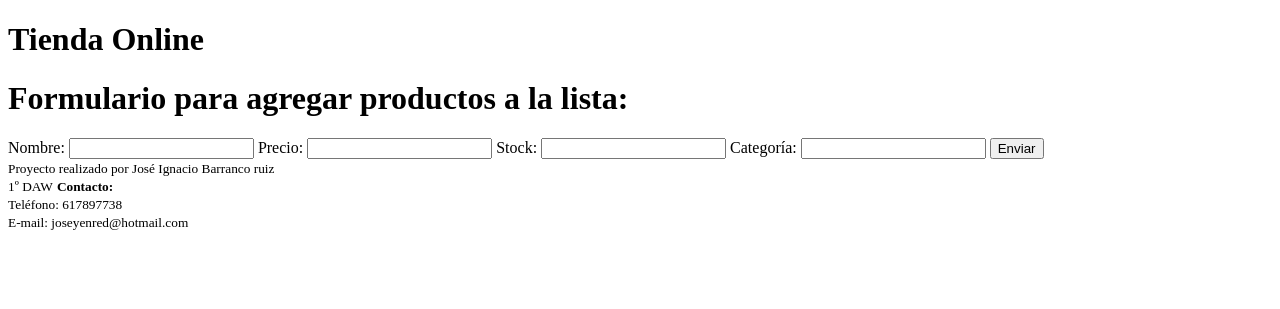
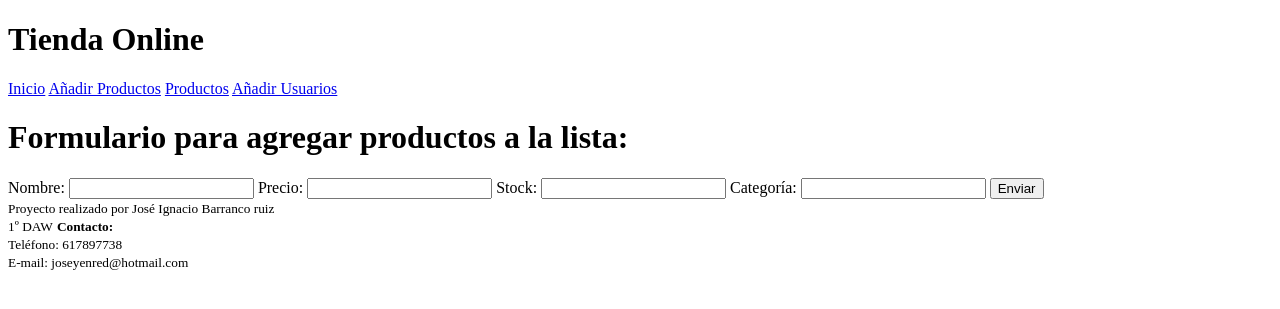
Before and after one commit to joseybarranco/gestion_tienda_v3, a Flask app: a page that uses templates/base.html in a window 1280 px wide. Shown: the top 309 px of the page. Run offline with Flask 3, Linux system fonts and the light colour scheme.

Commit message:
almacenando usuarios en base de datos

```diff
--- a/app.py
+++ b/app.py
@@ -1,20 +1,48 @@
 from datetime import date
 from pymongo import MongoClient
 from flask import Flask, render_template, request
+from models.usuario import Usuario
 
 app = Flask(__name__)
 
-
-
 cliente = MongoClient('mongodb+srv://jbarrui587:6KWZHOFEh4LQdT1i@tutorial.vqartjr.mongodb.net/')
-
 
 app.db = cliente.gestion_tienda
 
+productos = [producto for producto in app.db.productos.find({})]
+clientes = [ usuario for usuario in app.db.usuarios.find({})]
 
+pedidos = [
+    {'cliente': 'Fran', 'total': 36.48, 'fecha': '24-10-2024'},
+    {'cliente': 'Fran', 'total': 58.99, 'fecha': '10-1-2025'},
+    {'cliente': 'Fran', 'total': 45.98, 'fecha': '5-3-2025'},
+    {'cliente': 'José', 'total': 125.50, 'fecha': '20-2-2025'},
+    {'cliente': 'Ana', 'total': 63.95, 'fecha': '13-5-2024'},
+    {'cliente': 'Ana', 'total': 77.99, 'fecha': '8-9-2024'},
+    {'cliente': 'Ana', 'total': 53.98, 'fecha': '16-12-2024'},
+    {'cliente': 'Ana', 'total': 63.95, 'fecha': '5-2-2025'},
+    {'cliente': 'Ana', 'total': 39.90, 'fecha': '22-5-2025'},
+    {'cliente': 'Juan', 'total': 45.49, 'fecha': '1-4-2025'}
+]
+total_stock = 0
+for producto in productos:
+    total_stock += producto['stock']
 
-productos = [producto for producto in app.db.productos.find({})]
+total_activos = 0
+for cliente in clientes:
+    if cliente['activo']:
+        total_activos += 1
 
+cliente_max = ''
+pedido_max = 0
+for cliente in clientes:
+    if cliente['pedidos'] > pedido_max:
+        pedido_max = cliente['pedidos']
+        cliente_max = cliente['nombre']
+
+ingreso_total = 0
+for pedido in pedidos:
+    ingreso_total += pedido['total']
 
 @app.route('/')
 def index():
@@ -23,51 +51,14 @@ def index():
 
 @app.route('/dashboard')
 def dashboard():
+
     # Información en forma de variables para pasar a la plantilla html.
 
     nombre_admin = "Francisco"
     tienda = "TecnoMarket"
     fecha = date.today()
 
-
-    clientes = [
-        {'nombre': 'Fran', 'email': 'fran@gmail.com', 'activo': True, 'pedidos': 3},
-        {'nombre': 'José', 'email': 'jose@gmail.com', 'activo': False, 'pedidos': 1},
-        {'nombre': 'Ana', 'email': 'ana@gmail.com', 'activo': True, 'pedidos': 5},
-        {'nombre': 'Juan', 'email': 'juan@gmail.com', 'activo': True, 'pedidos': 1}
-    ]
-    pedidos = [
-        {'cliente': 'Fran', 'total': 36.48, 'fecha': '24-10-2024'},
-        {'cliente': 'Fran', 'total': 58.99, 'fecha': '10-1-2025'},
-        {'cliente': 'Fran', 'total': 45.98, 'fecha': '5-3-2025'},
-        {'cliente': 'José', 'total': 125.50, 'fecha': '20-2-2025'},
-        {'cliente': 'Ana', 'total': 63.95, 'fecha': '13-5-2024'},
-        {'cliente': 'Ana', 'total': 77.99, 'fecha': '8-9-2024'},
-        {'cliente': 'Ana', 'total': 53.98, 'fecha': '16-12-2024'},
-        {'cliente': 'Ana', 'total': 63.95, 'fecha': '5-2-2025'},
-        {'cliente': 'Ana', 'total': 39.90, 'fecha': '22-5-2025'},
-        {'cliente': 'Juan', 'total': 45.49, 'fecha': '1-4-2025'}
-    ]
     # Calculo las variables de la información que pide en la práctica para pasarla a la plantilla.
-    total_stock = 0
-    for producto in productos:
-        total_stock += producto['stock']
-
-    total_activos = 0
-    for cliente in clientes:
-        if cliente['activo']:
-            total_activos += 1
-
-    cliente_max = ''
-    pedido_max = 0
-    for cliente in clientes:
-        if cliente['pedidos'] > pedido_max:
-            pedido_max = cliente['pedidos']
-            cliente_max = cliente['nombre']
-
-    ingreso_total = 0
-    for pedido in pedidos:
-        ingreso_total += pedido['total']
 
     # Se devuelve a la plantilla con el return toda la información necesaria en la plantilla html.
     return render_template('dashboard.html', nombre_admin=nombre_admin, tienda=tienda, fecha=fecha, productos=productos,
@@ -76,7 +67,7 @@ def dashboard():
 
 
 @app.route('/añadir-productos', methods=['GET', 'POST'])
-def product():
+def añadir_productos():
     global productos
 
     if request.method == 'POST':
@@ -97,7 +88,20 @@ def product():
 
 @app.route('/productos')
 def mostrar_productos():
-    global productos
-    return render_template('productos.html', productos=productos)
+
+    return render_template('productos.html', productos=productos, total_stock=total_stock)
+
+@app.route('/añadir-usuarios')
+def añadir_usuarios():
+    global clientes
+
+    if request.method == 'POST':
+        nombre_formulario = request.form.get('nombre')
+        email_formulario = request.form.get('email')
+        contraseña_formulario = request.form.get('contraseña')
+
+        usuario = Usuario(nombre_formulario, email_formulario, contraseña_formulario, date.today())
+        app.db.usuarios.insert_one(usuario)
+    return render_template('añadir_usuarios.html')
 if __name__ == '__main__':
     app.run()
--- a/models/usuario.py
+++ b/models/usuario.py
@@ -1,5 +1,5 @@
 class Usuario:
-    def __init__(self, nombre,  email, contraseña, fecha_registro ):
+    def __init__(self, nombre,  email, contraseña, fecha_registro):
         self.nombre = nombre
         self.email = email
         self.contraseña = contraseña
--- a/templates/base.html
+++ b/templates/base.html
@@ -12,7 +12,10 @@
     </header>
     <nav>
         {% block nav %}
-
+            <a href="{{ url_for('dashboard')}}">Inicio</a>
+            <a href="{{ url_for('añadir_productos')}}">Añadir Productos</a>
+            <a href="{{ url_for('mostrar_productos') }}">Productos</a>
+            <a href="{{ url_for('añadir_usuarios')}}">Añadir Usuarios</a>
         {% endblock %}
     </nav>
     <main>
```
